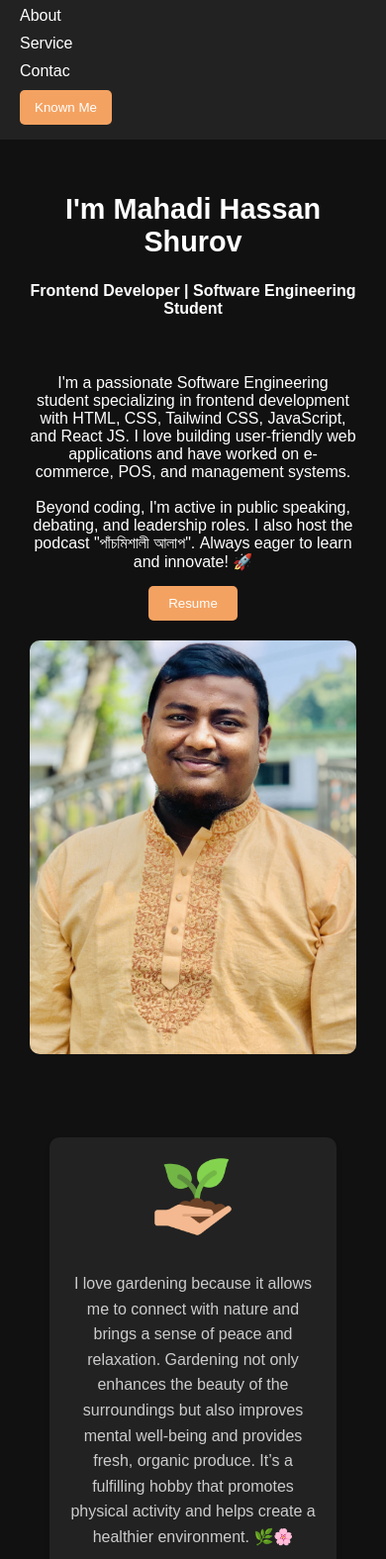
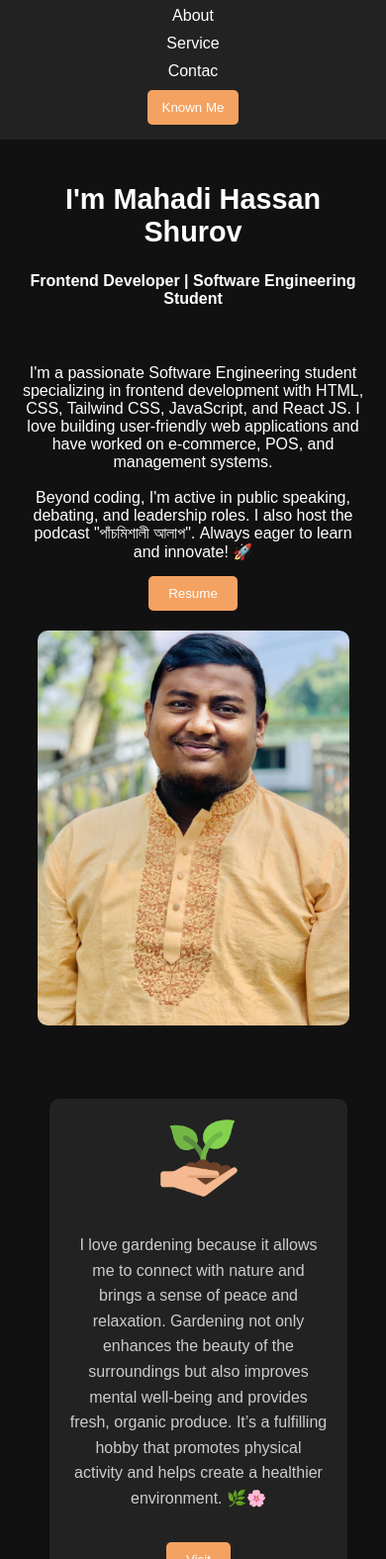
Before and after one commit to Mahadi200/task-1, a plain HTML site: page index.html in a window 390 px wide. Shown: the part 86-1661 px from the top of the page at 99% size. Drawn offline with Linux system fonts and the light colour scheme.

Commit message:
added some issu

```diff
--- a/asset/style.css
+++ b/asset/style.css
@@ -354,3 +354,62 @@ body {
         font-size: 20px;
     }
 }
+/* Navbar */
+@media (max-width: 768px) {
+    .navbar {
+        flex-direction: column;
+        align-items: center;
+        text-align: center;
+    }
+
+    .navbar ul {
+        flex-direction: column;
+        gap: 10px;
+    }
+
+    .navbar button {
+        margin-top: 10px;
+    }
+}
+
+/* Hero Section */
+@media (max-width: 768px) {
+    .hero {
+        flex-direction: column;
+        text-align: center;
+        padding: 20px;
+    }
+
+    .hero-content {
+        max-width: 100%;
+    }
+
+    .hero-image img {
+        max-width: 90%;
+        margin-top: 20px;
+    }
+}
+
+/* Interests & Skills */
+@media (max-width: 768px) {
+    .interests, .skills-container {
+        flex-direction: column;
+        align-items: center;
+    }
+
+    .card, .skill-card {
+        width: 90%;
+        margin-bottom: 20px;
+    }
+}
+
+/* Footer */
+@media (max-width: 480px) {
+    .footer p {
+        font-size: 14px;
+    }
+
+    .footer .name {
+        font-size: 18px;
+    }
+}
```
